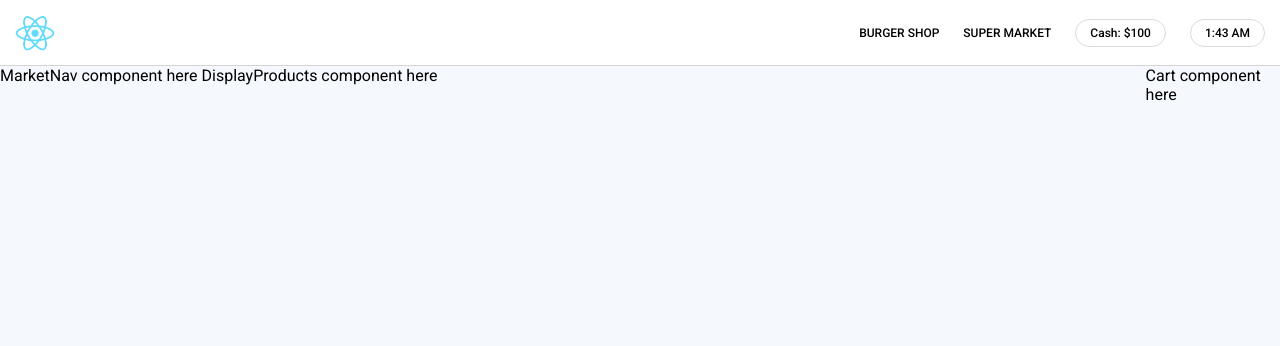
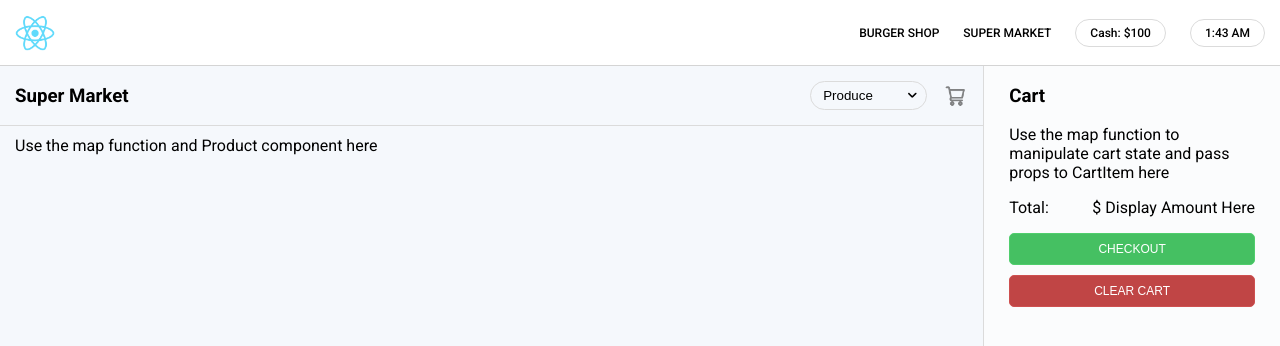
Before and after one commit to cactuspie23/reactville-lab, a React (Create React App) app: page /market in a window 1280 px wide. Shown: the top 346 px of the page. Built offline with nearby package versions, Linux system fonts and the light colour scheme; a web font is replaced by a local one.

Commit message:
display category in drop down list

```diff
--- a/src/Components/SuperMarket/CategoryMenu.jsx
+++ b/src/Components/SuperMarket/CategoryMenu.jsx
@@ -1,10 +1,13 @@
 
-const CategoryMenu = () => {
+const CategoryMenu = (props) => {
+  const categories = [...new Set(props.products.map(product => product.category))]
   return (
     <select>
-        <option>
-
+      {categories.map((category, idx) =>
+        <option key={idx}>
+          {category}
         </option>
+      )}
     </select>
   )
 }
--- a/src/Components/SuperMarket/MarketNav.jsx
+++ b/src/Components/SuperMarket/MarketNav.jsx
@@ -1,9 +1,10 @@
+import CategoryMenu from './CategoryMenu'
 
 const MarketNav = (props) => {
   return (
     <nav>
       <h1>Super Market</h1>
-      CategoryMenu component here
+      <CategoryMenu products={props.products} />
       <button id="cart-button"></button>
     </nav>
   )
--- a/src/Components/SuperMarket/SuperMarket.jsx
+++ b/src/Components/SuperMarket/SuperMarket.jsx
@@ -15,11 +15,11 @@
   return (
     <div className="super-market">
       <section>
-        MarketNav component here
-        DisplayProducts component here
+        <MarketNav products={products} />
+        <DisplayProducts />
       </section>
 
-      Cart component here
+      <Cart />
 
     </div>
   )
```
